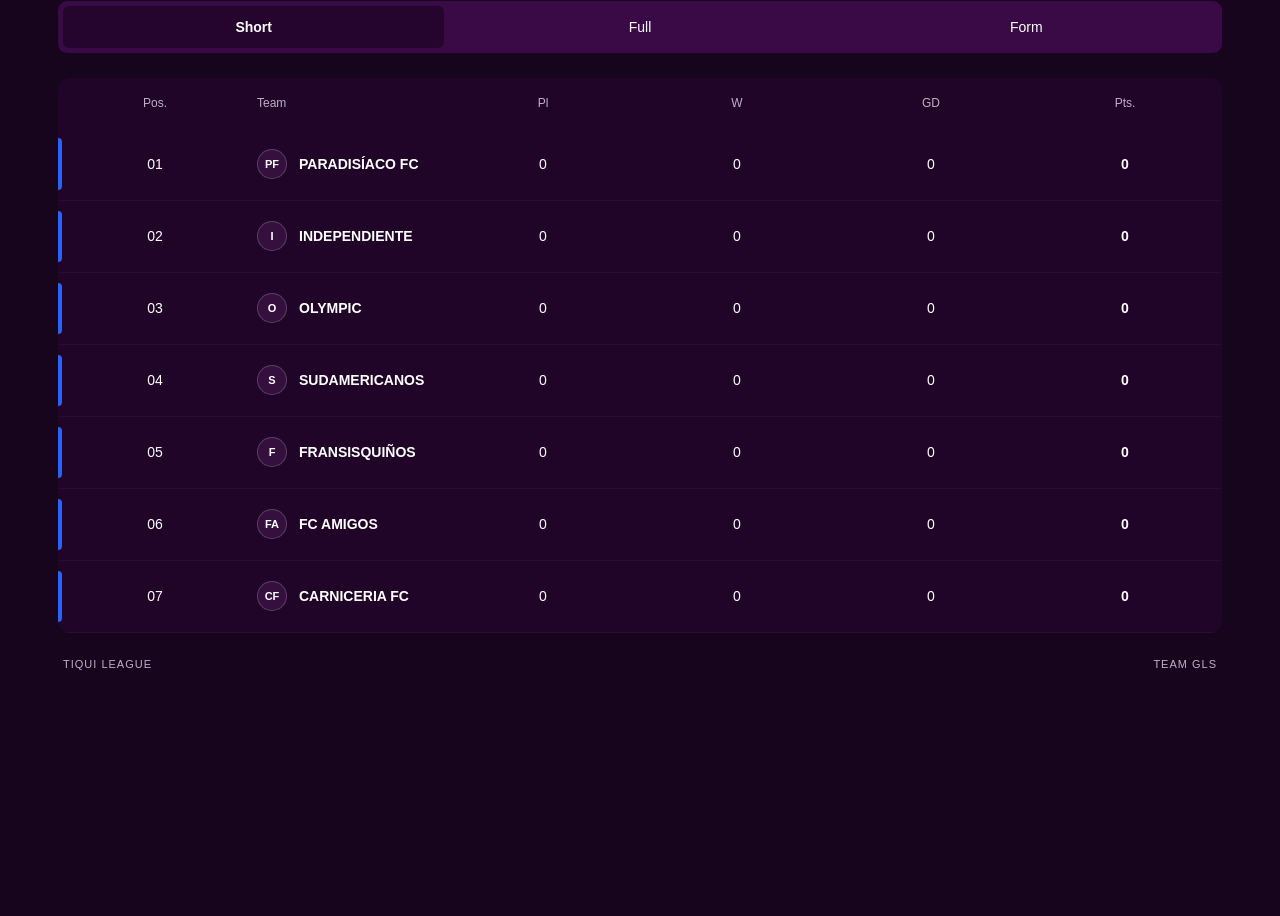
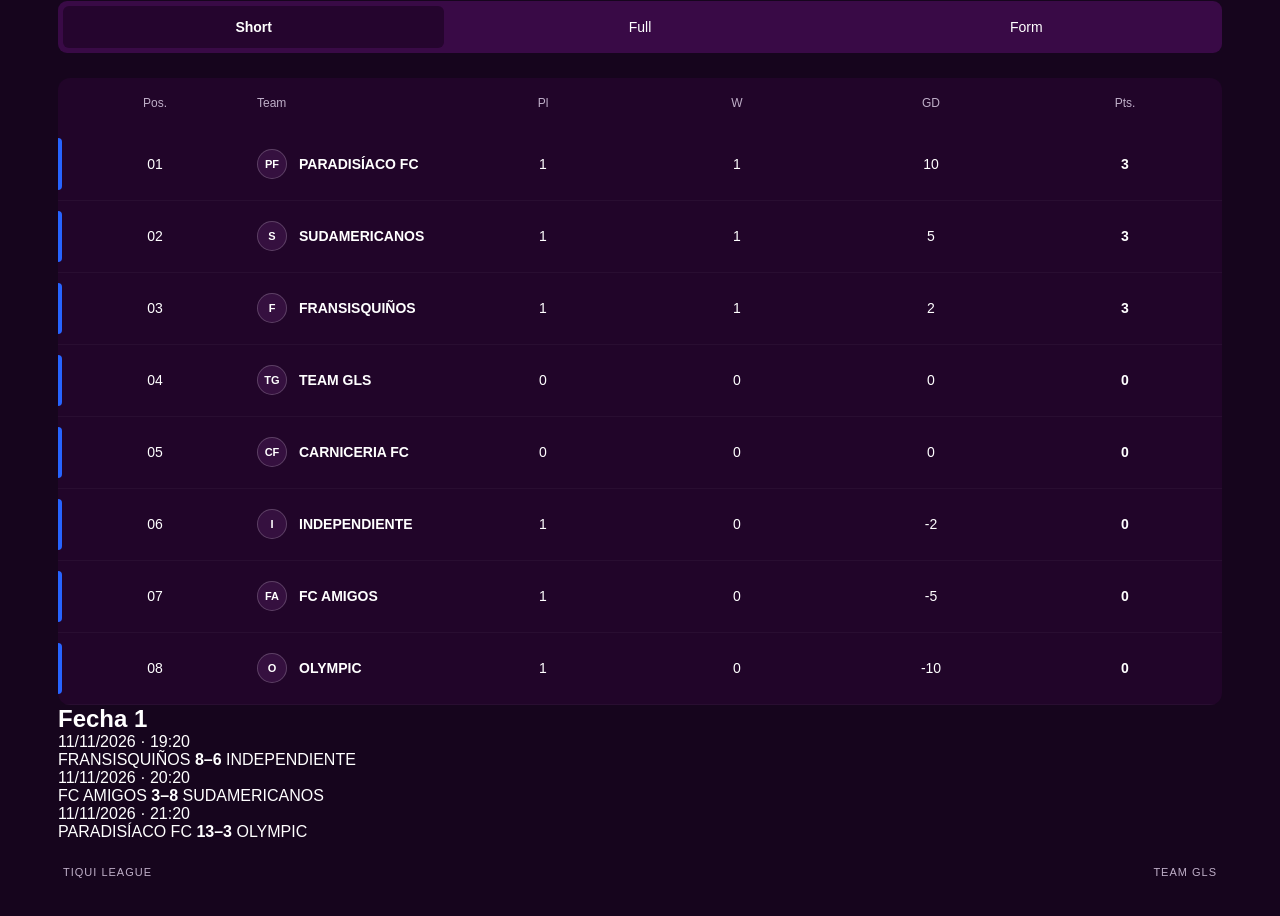
Before and after one commit to JJ-HEsquivel/Liga-Tiquipaya, a plain HTML site: page index.html in a window 1280 px wide. Shown: the part 258-1174 px from the top of the page. Before the commit the page ends 977 px from the top, so only its background shows below. Drawn offline with Linux system fonts and the light colour scheme.

Commit message:
Start Tiquipaya League , update tables for movil, codex

```diff
--- a/index.html
+++ b/index.html
@@ -65,7 +65,7 @@
         <a href="#" class="active">Tabla de posiciones</a>
         <a href="#">Equipos</a>
         <a href="#">Calendario</a>
-        <a href="#">Resultados</a>
+        <a href="#results">Resultados</a>
 
     </nav>
 
@@ -128,6 +128,8 @@
         </section>
 
 
+        <div id="results"></div>
+
         <!-- PIE DE PÁGINA -->
         <footer class="footer">
             <span>TIQUI LEAGUE</span>
--- a/script.js
+++ b/script.js
@@ -3,107 +3,119 @@
 // 1. EQUIPOS DEL CAMPEONATO
 // =====================================
 
-const teams = [
+const roster = [
+    "TEAM GLS",
+    "PARADISÍACO FC",
+    "INDEPENDIENTE",
+    "OLYMPIC",
+    "SUDAMERICANOS",
+    "FRANSISQUIÑOS",
+    "FC AMIGOS",
+    "CARNICERIA FC"
+];
 
-    {
-        name: "PARADISÍACO FC",
-        played: 0,
-        wins: 0,
-        draws: 0,
-        losses: 0,
-        gf: 0,
-        ga: 0,
-        gd: 0,
-        points: 0,
-        next: "-",
-        form: []
+const matches = {
+    "f1-fransisquinos-independiente": {
+        round: 1,
+        kickoff: "2026-11-11T19:20:00-04:00",
+        home: "FRANSISQUIÑOS",
+        away: "INDEPENDIENTE",
+        score: [8, 6],
+        status: "finished"
     },
+    "f1-amigos-sudamericanos": {
+        round: 1,
+        kickoff: "2026-11-11T20:20:00-04:00",
+        home: "FC AMIGOS",
+        away: "SUDAMERICANOS",
+        score: [3, 8],
+        status: "finished"
+    },
+    "f1-paradisiaco-olympic": {
+        round: 1,
+        kickoff: "2026-11-11T21:20:00-04:00",
+        home: "PARADISÍACO FC",
+        away: "OLYMPIC",
+        score: [13, 3],
+        status: "finished"
+    }
+};
 
-    {
-        name: "INDEPENDIENTE",
-        played: 0,
-        wins: 0,
-        draws: 0,
-        losses: 0,
-        gf: 0,
-        ga: 0,
-        gd: 0,
-        points: 0,
-        next: "-",
-        form: []
-    },
+const finishedMatches = Object.values(matches)
+    .filter(match => match.status === "finished")
+    .sort((first, second) => Date.parse(first.kickoff) - Date.parse(second.kickoff));
 
-    {
-        name: "OLYMPIC",
-        played: 0,
-        wins: 0,
-        draws: 0,
-        losses: 0,
-        gf: 0,
-        ga: 0,
-        gd: 0,
-        points: 0,
-        next: "-",
-        form: []
-    },
+const standings = new Map(roster.map(name => [name, {
+    name,
+    played: 0,
+    wins: 0,
+    draws: 0,
+    losses: 0,
+    gf: 0,
+    ga: 0,
+    gd: 0,
+    points: 0,
+    next: "-",
+    form: []
+}]));
 
-    {
-        name: "SUDAMERICANOS",
-        played: 0,
-        wins: 0,
-        draws: 0,
-        losses: 0,
-        gf: 0,
-        ga: 0,
-        gd: 0,
-        points: 0,
-        next: "-",
-        form: []
-    },
+function recordResult(team, goalsFor, goalsAgainst) {
+    team.played++;
+    team.gf += goalsFor;
+    team.ga += goalsAgainst;
+    team.gd = team.gf - team.ga;
 
-    {
-        name: "FRANSISQUIÑOS",
-        played: 0,
-        wins: 0,
-        draws: 0,
-        losses: 0,
-        gf: 0,
-        ga: 0,
-        gd: 0,
-        points: 0,
-        next: "-",
-        form: []
-    },
+    if (goalsFor > goalsAgainst) {
+        team.wins++;
+        team.points += 3;
+        team.form.push("W");
+    } else if (goalsFor === goalsAgainst) {
+        team.draws++;
+        team.points++;
+        team.form.push("D");
+    } else {
+        team.losses++;
+        team.form.push("L");
+    }
+}
 
-    {
-        name: "FC AMIGOS",
-        played: 0,
-        wins: 0,
-        draws: 0,
-        losses: 0,
-        gf: 0,
-        ga: 0,
-        gd: 0,
-        points: 0,
-        next: "-",
-        form: []
-    },
+for (const { home, away, score: [homeGoals, awayGoals] } of finishedMatches) {
+    recordResult(standings.get(home), homeGoals, awayGoals);
+    recordResult(standings.get(away), awayGoals, homeGoals);
+}
 
-    {
-        name: "CARNICERIA FC",
-        played: 0,
-        wins: 0,
-        draws: 0,
-        losses: 0,
-        gf: 0,
-        ga: 0,
-        gd: 0,
-        points: 0,
-        next: "-",
-        form: []
+const teams = [...standings.values()].sort((first, second) =>
+    second.points - first.points || second.gd - first.gd || second.gf - first.gf
+);
+
+function renderResults() {
+    const results = document.getElementById("results");
+    const rounds = new Map();
+
+    for (const match of finishedMatches) {
+        if (!rounds.has(match.round)) {
+            rounds.set(match.round, []);
+        }
+        rounds.get(match.round).push(match);
     }
 
-];
+    results.innerHTML = Array.from(rounds, ([round, games]) => `
+        <section>
+            <h2>Fecha ${round}</h2>
+            <div>
+                ${games.map(({ kickoff, home, away, score }) => {
+                    const [year, month, day] = kickoff.slice(0, 10).split("-");
+                    return `
+                        <p>
+                            <time datetime="${kickoff}">${day}/${month}/${year} · ${kickoff.slice(11, 16)}</time><br>
+                            ${home} <strong>${score.join("–")}</strong> ${away}
+                        </p>
+                    `;
+                }).join("")}
+            </div>
+        </section>
+    `).join("");
+}
 
 
 // =====================================
@@ -447,6 +459,7 @@ menuButton.addEventListener("click", toggleMenu);
 // Cerrar menú al tocar fuera
 
 overlay.addEventListener("click", toggleMenu);
+sidebar.querySelector('a[href="#results"]').addEventListener("click", toggleMenu);
 
 
 // =====================================
@@ -454,3 +467,4 @@ overlay.addEventListener("click", toggleMenu);
 // =====================================
 
 changeTab("short");
+renderResults();
```
